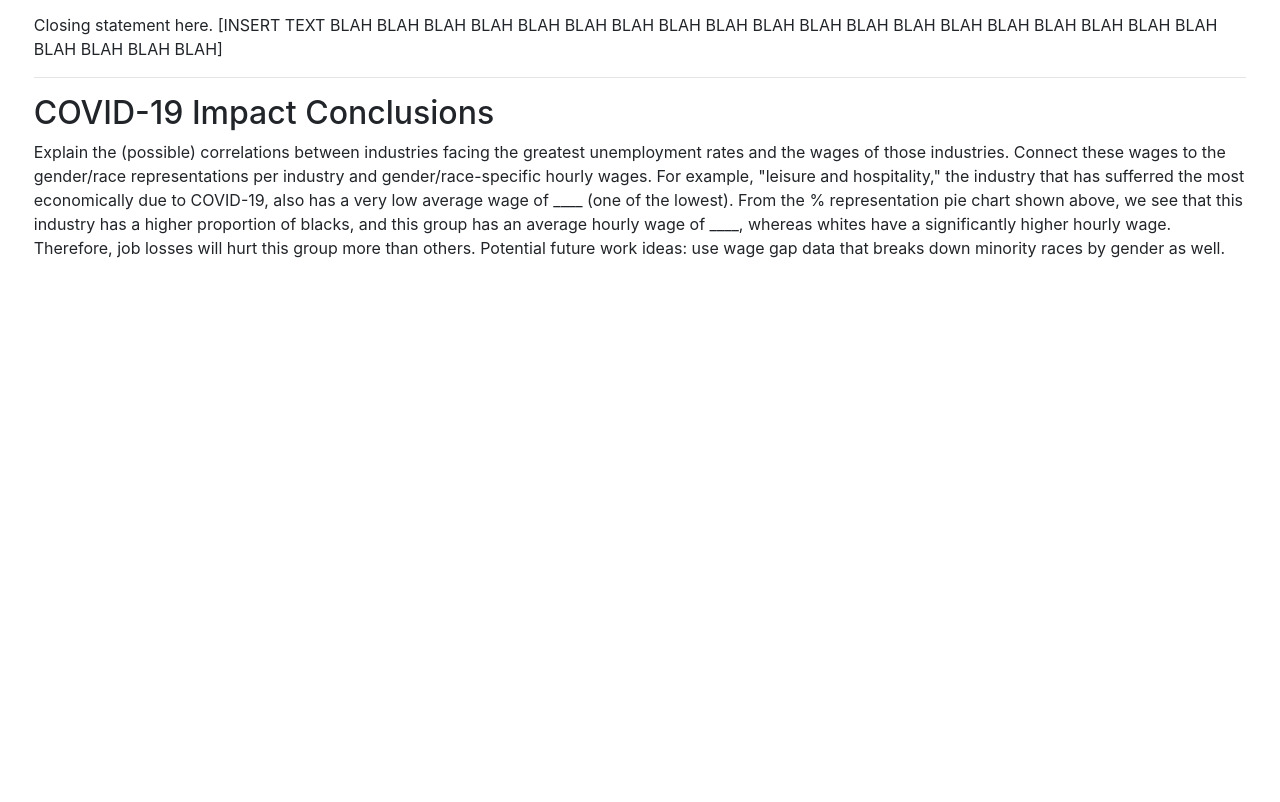
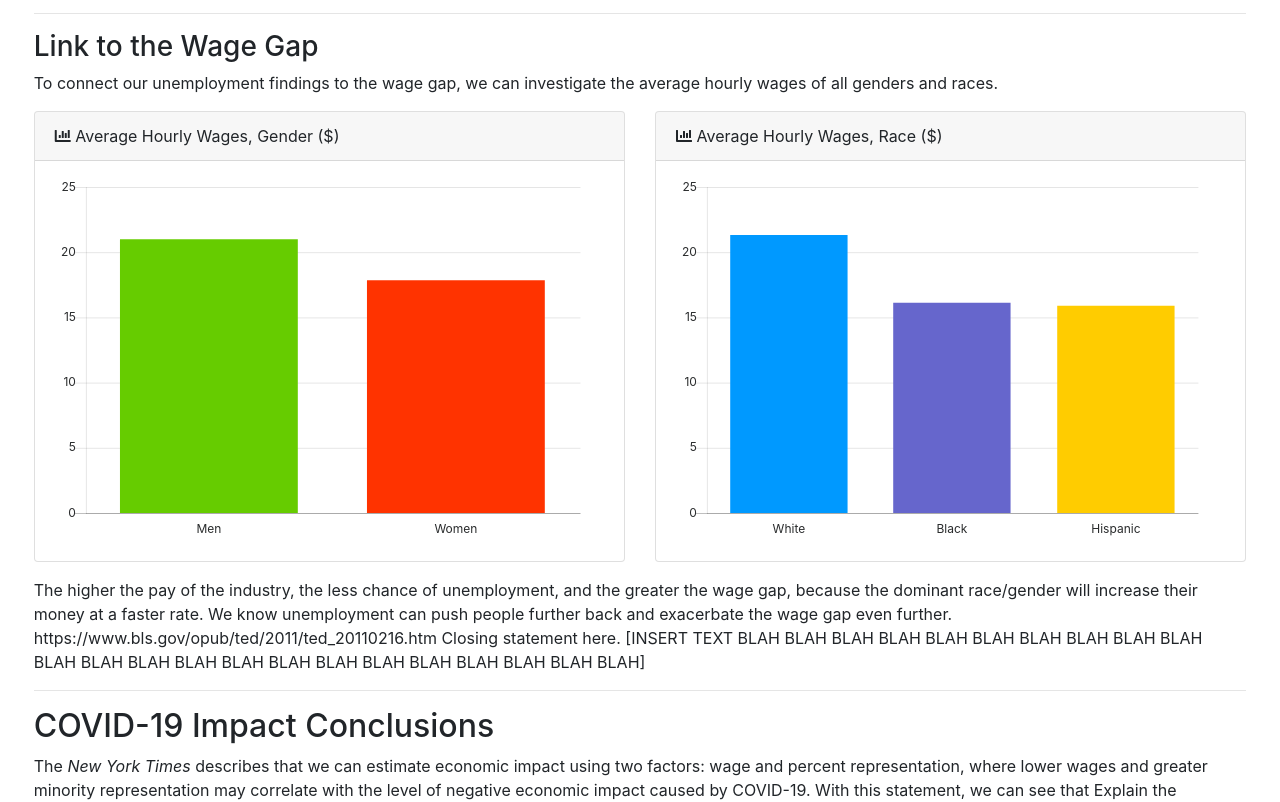
Before and after one commit to asmikumar/economic-analysis-covid19, a plain HTML site: page combination.html in a window 1280 px wide. Shown: the part 3206-4008 px from the top of the page. Before the commit the page ends 3546 px from the top, so only its background shows below. Drawn offline with Linux system fonts and the light colour scheme.

Commit message:
Adding average hourly wages by gender and race

```diff
--- a/combination.html
+++ b/combination.html
@@ -301,13 +301,50 @@
 
           </div>
 
+          <hr>
+
+          <h3>Link to the Wage Gap</h3>
+          To connect our unemployment findings to the wage gap, we can investigate the average hourly wages of all genders and races.
+
           <p></p>
+
+          <div class='row'>
+
+            <!-- Wages Gender -->
+            <div class="col-lg-6">
+              <div class="card mb-3">
+                <div class="card-header">
+                  <i class="fas fa-chart-bar"></i>
+                  Average Hourly Wages, Gender ($)</div>
+                <div class="card-body" style='height:400px'>
+                  <canvas id="wages_gender"></canvas>
+                </div>
+              </div>
+            </div>
+
+            <!-- Wages Race -->
+            <div class="col-lg-6">
+              <div class="card mb-3">
+                <div class="card-header">
+                  <i class="fas fa-chart-bar"></i>
+                  Average Hourly Wages, Race ($)</div>
+                <div class="card-body" style='height:400px'>
+                  <canvas id="wages_race"></canvas>
+                </div>
+              </div>
+            </div>
+
+          </div>
+
+          The higher the pay of the industry, the less chance of unemployment, and the greater the wage gap, because the dominant race/gender will increase their money at a faster rate. We know unemployment can push people further back and exacerbate the wage gap even further. https://www.bls.gov/opub/ted/2011/ted_20110216.htm
 
           Closing statement here. [INSERT TEXT BLAH BLAH BLAH BLAH BLAH BLAH BLAH BLAH BLAH BLAH BLAH BLAH BLAH BLAH BLAH BLAH BLAH BLAH BLAH BLAH BLAH BLAH BLAH]
 
           <hr>
 
           <h2>COVID-19 Impact Conclusions</h2>
+
+          The <i>New York Times</i> describes that we can estimate economic impact using two factors: wage and percent representation, where lower wages and greater minority representation may correlate with the level of negative economic impact caused by COVID-19. With this statement, we can see that
 
           Explain the (possible) correlations between industries facing the greatest unemployment rates and the wages of those industries. Connect these wages to the gender/race representations per industry and gender/race-specific hourly wages. For example, "leisure and hospitality," the industry that has sufferred the most economically due to COVID-19, also has a very low average wage of ____ (one of the lowest). From the % representation pie chart shown above, we see that this industry has a higher proportion of blacks, and this group has an average hourly wage of ____, whereas whites have a significantly higher hourly wage. Therefore, job losses will hurt this group more than others. Potential future work ideas: use wage gap data that breaks down minority races by gender as well.
 
@@ -362,6 +399,8 @@
     <script src="graphs/leisure_hospitality_gender.js"></script>
     <script src="graphs/retail_trade_gender.js"></script>
     <script src="graphs/education_health_gender.js"></script>
+    <script src="graphs/wages_gender.js"></script>
+    <script src="graphs/wages_race.js"></script>
 
   </body>
 
--- /dev/null
+++ b/graphs/wages_gender.js
@@ -0,0 +1,46 @@
+// Set new default font family and font color to mimic Bootstrap's default styling
+Chart.defaults.global.defaultFontFamily = '-apple-system,system-ui,BlinkMacSystemFont,"Segoe UI",Roboto,"Helvetica Neue",Arial,sans-serif';
+Chart.defaults.global.defaultFontColor = '#292b2c';
+
+// Bar Chart Example
+var ctx = document.getElementById("wages_gender");
+var wages_gender = new Chart(ctx, {
+  type: 'bar',
+  data: {
+    labels: ["Men", "Women"],
+    datasets: [
+        {
+            backgroundColor: ["rgba(102,204,0,1)", "rgba(255,51,0,1)"],
+            data: [21.00, 17.84]
+        }
+    ],
+  },
+  options: {
+    maintainAspectRatio: false,
+    scales: {
+      xAxes: [{
+        time: {
+          unit: 'month'
+        },
+        gridLines: {
+          display: false
+        },
+        ticks: {
+          maxTicksLimit: 6
+        }
+      }],
+      yAxes: [{
+        ticks: {
+          min: 0,
+          maxTicksLimit: 20
+        },
+        gridLines: {
+          display: true
+        }
+      }],
+    },
+    legend: {
+      display: false
+    }
+  }
+});
--- /dev/null
+++ b/graphs/wages_race.js
@@ -0,0 +1,46 @@
+// Set new default font family and font color to mimic Bootstrap's default styling
+Chart.defaults.global.defaultFontFamily = '-apple-system,system-ui,BlinkMacSystemFont,"Segoe UI",Roboto,"Helvetica Neue",Arial,sans-serif';
+Chart.defaults.global.defaultFontColor = '#292b2c';
+
+// Bar Chart Example
+var ctx = document.getElementById("wages_race");
+var wages_race = new Chart(ctx, {
+  type: 'bar',
+  data: {
+    labels: ["White", "Black", "Hispanic"],
+    datasets: [
+        {
+            backgroundColor: ["rgba(0,153,255,1)", "rgba(102,102,204,1)", "rgba(255,204,0,1)"],
+            data: [21.32, 16.12, 15.89]
+        }
+    ],
+  },
+  options: {
+    maintainAspectRatio: false,
+    scales: {
+      xAxes: [{
+        time: {
+          unit: 'month'
+        },
+        gridLines: {
+          display: false
+        },
+        ticks: {
+          maxTicksLimit: 6
+        }
+      }],
+      yAxes: [{
+        ticks: {
+          min: 0,
+          maxTicksLimit: 20
+        },
+        gridLines: {
+          display: true
+        }
+      }],
+    },
+    legend: {
+      display: false
+    }
+  }
+});
```
Also changed, not shown: unemployment.html (+1 -1 lines), wage_gap.html (+4 -4 lines), wages_gender.js (added, +46 -0 lines), wages_race.js (added, +46 -0 lines).
